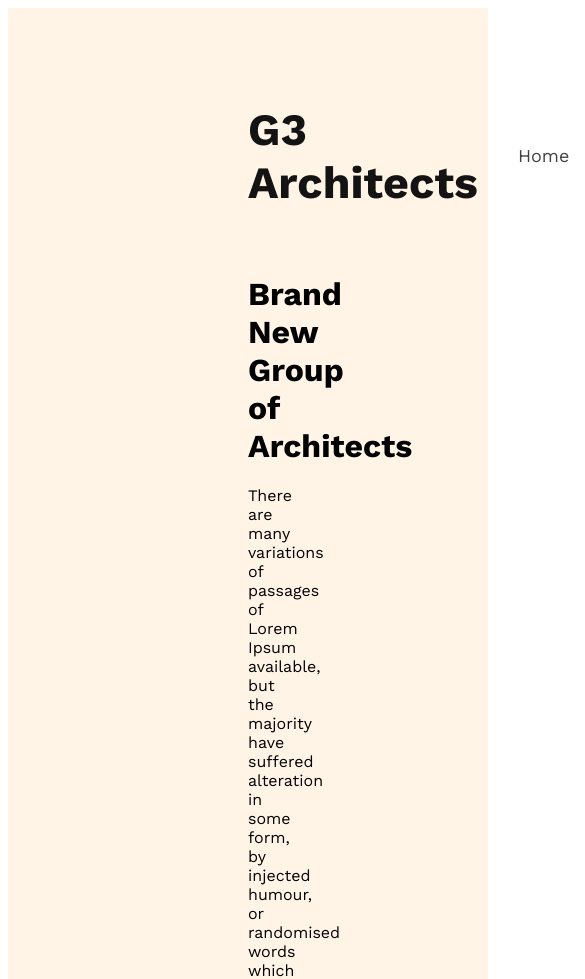
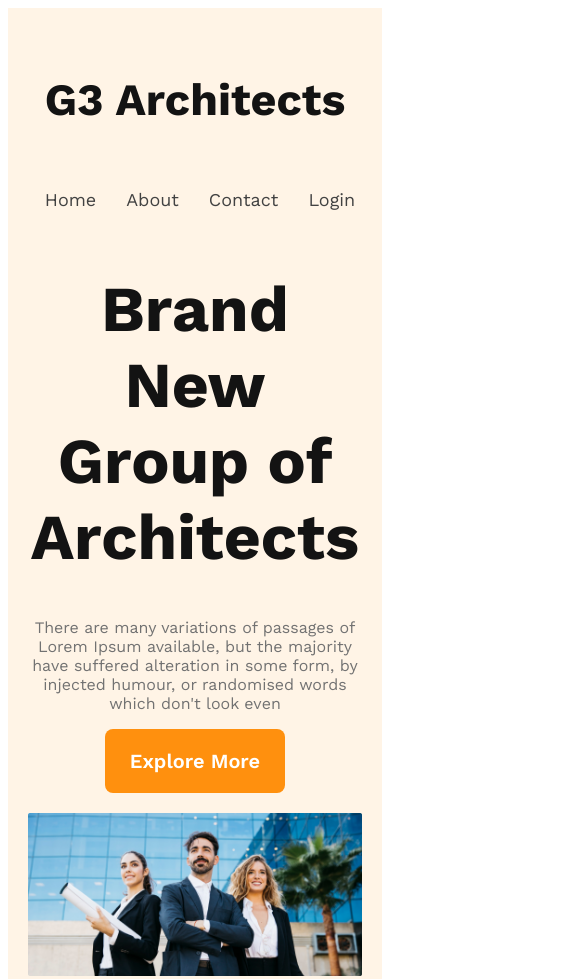
Before and after one commit to MahbubSakib13/g3-architects-website, a plain HTML site: page index.html in a window 390 px wide. Shown: the top 979 px of the page, 585 px wide, since content can reach past the window. Drawn offline with nearby package versions, Linux system fonts and the light colour scheme.

Commit message:
responsive

```diff
--- a/index.html
+++ b/index.html
@@ -18,6 +18,7 @@
             </ul>
         </nav>
         <div class="banner">
+          <div class="banner-content">
             <h1 class="banner-title">
                 Brand New Group of Architects
             </h1>
@@ -25,6 +26,8 @@
                 There are many variations of passages of Lorem Ipsum available, but the majority have suffered alteration in some form, by injected humour, or randomised words which don't look even
             </p>
             <button class="btn-primary">Explore More</button>
+          </div>
+          <img src="images/banner.png" alt="">
         </div>
     </header>
     <main>
--- a/styles/architect.css
+++ b/styles/architect.css
@@ -1,5 +1,19 @@
 /* font family */
 @import url('https://fonts.googleapis.com/css2?family=Work+Sans:wght@400;600;700;800&display=swap');
+
+/* sahared styleS */
+.btn-primary {
+
+    border: 0px;
+    border-radius: 8px;
+    background: #FF900E;
+    color: #FFF;
+    font-size: 20px;
+    font-weight: 600;
+    cursor: pointer;
+    padding: 20px 25px;
+
+}
 
 * {
     font-family: 'Work Sans', sans-serif;
@@ -8,6 +22,8 @@
 header {
     background: rgba(255, 144, 14, 0.10);
     padding: 50px 240px;
+    /* width: 1920px;
+    height: 1322px; */
 }
 
 nav {
@@ -43,11 +59,53 @@ nav li a {
 
 }
 
-.btn-primary {
-    width: 180px;
-    height: 64px;
-    border-radius: 8px;
-    background: #FF900E;
 
 
+/* banner styles*/
+.banner-content {
+    max-width: 862px;
+    text-align: center;
+    margin: 0 auto;
 }
+
+.banner-title {
+    font-size: 4rem;
+    font-weight: 700px;
+    color: #131313;
+}
+
+.banner-description {
+    color: #727272;
+    font-size: 16px;
+    text-align: center;
+}
+
+.banner img{
+    margin-top: 20px;
+    width: 100%;
+}
+
+
+
+
+/* responsive style */
+/* mobile devices */
+@media screen and (max-width: 576px) {
+    header{
+        padding: 20px;
+    }
+    nav{
+        flex-direction: column;
+    }
+
+}
+
+/* tablet device */
+@media screen and (min-width:576px) and (max-width:960px) {
+    header{
+        padding: 50px;
+    }
+    nav {
+        flex-direction: column;
+    }
+}
```
